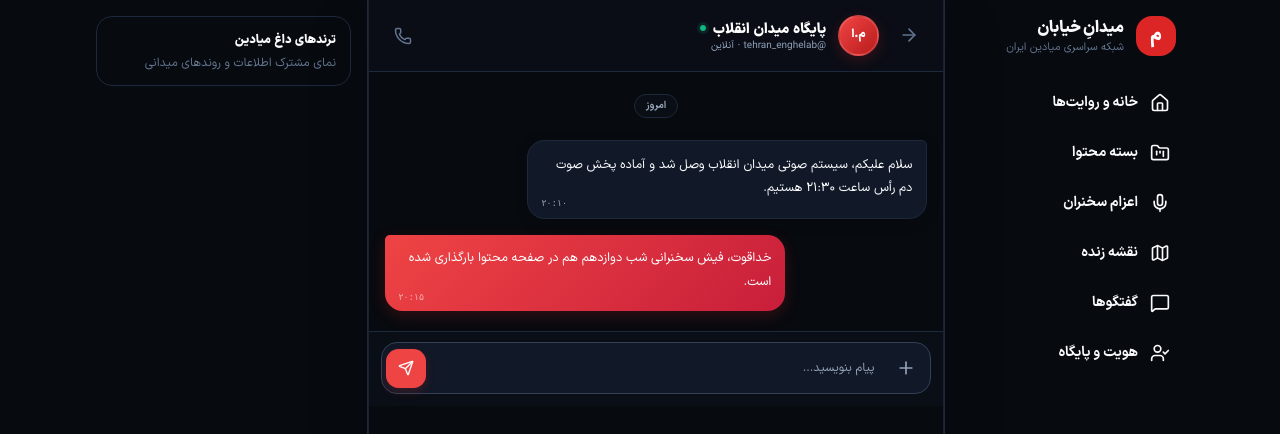
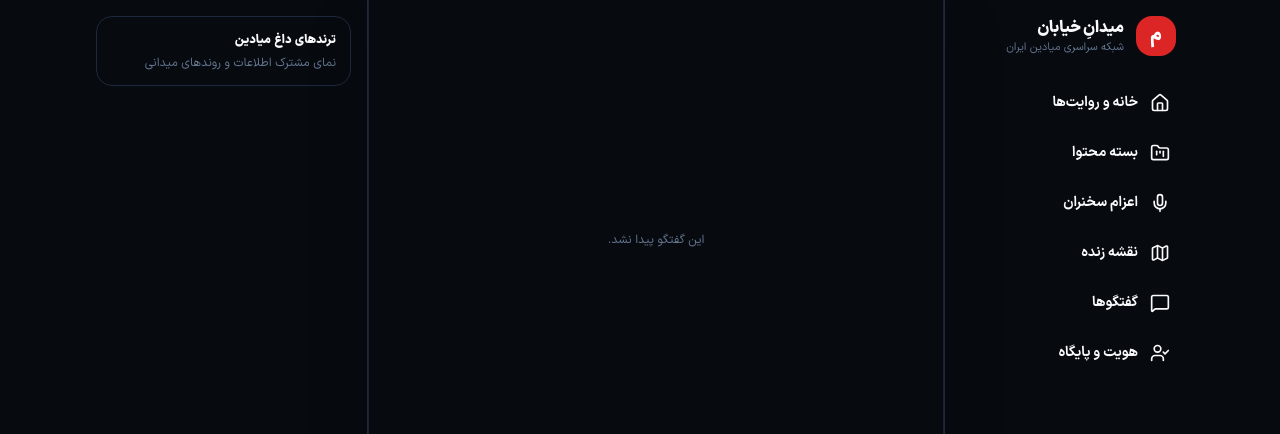
Before and after one commit to mohammad-mohammad-soltani/meydan, a Next.js app: page /chat/1 in a window 1280 px wide. Shown: the top 434 px of the page. Built offline with nearby package versions, Linux system fonts and the light colour scheme; a web font is replaced by a local one.

Commit message:
feat(chat): connect dynamic conversation route

```diff
--- a/app/(app)/chat/[conversationId]/page.tsx
+++ b/app/(app)/chat/[conversationId]/page.tsx
@@ -1,6 +1,13 @@
 import type { Metadata } from "next";
-import { LegacyRouteApp } from "@/components/prototype/LegacyRouteApp";
+import { ConversationView } from "@/features/chat/components/ConversationView";
 
 export const metadata: Metadata = { title: "گفتگو | میدانِ خیابان" };
 
-export default function ConversationPage() { return <LegacyRouteApp initialView="view-direct-chat" />; }
+type ConversationPageProps = {
+  params: Promise<{ conversationId: string }>;
+};
+
+export default async function ConversationPage({ params }: ConversationPageProps) {
+  const { conversationId } = await params;
+  return <ConversationView conversationId={conversationId} />;
+}
```
